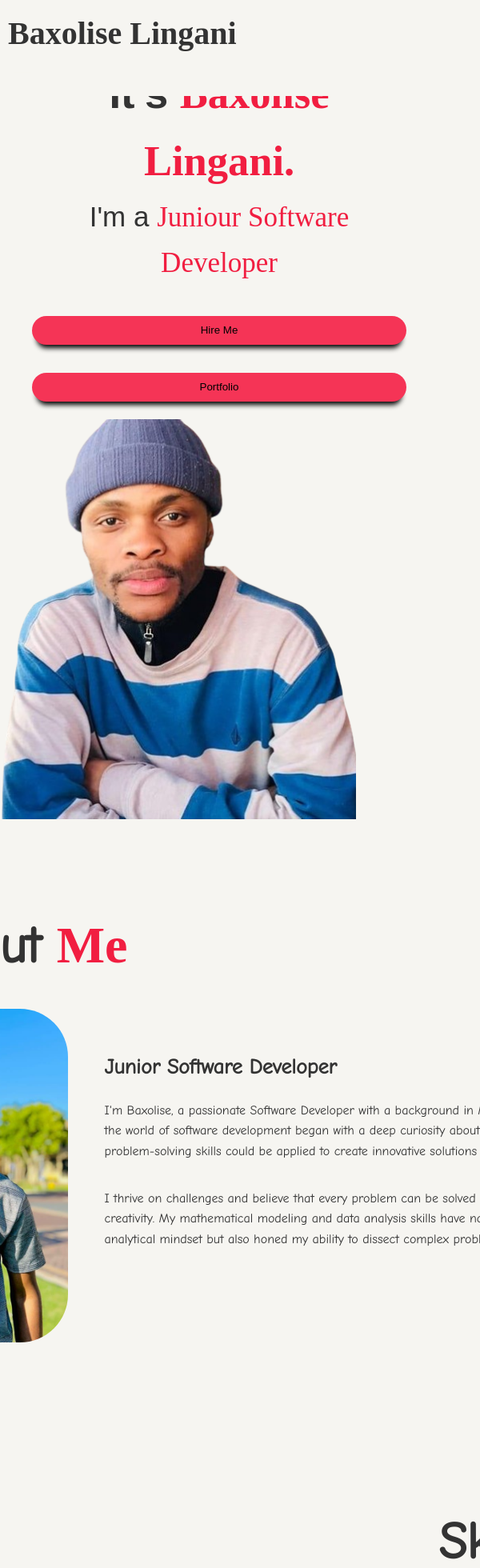
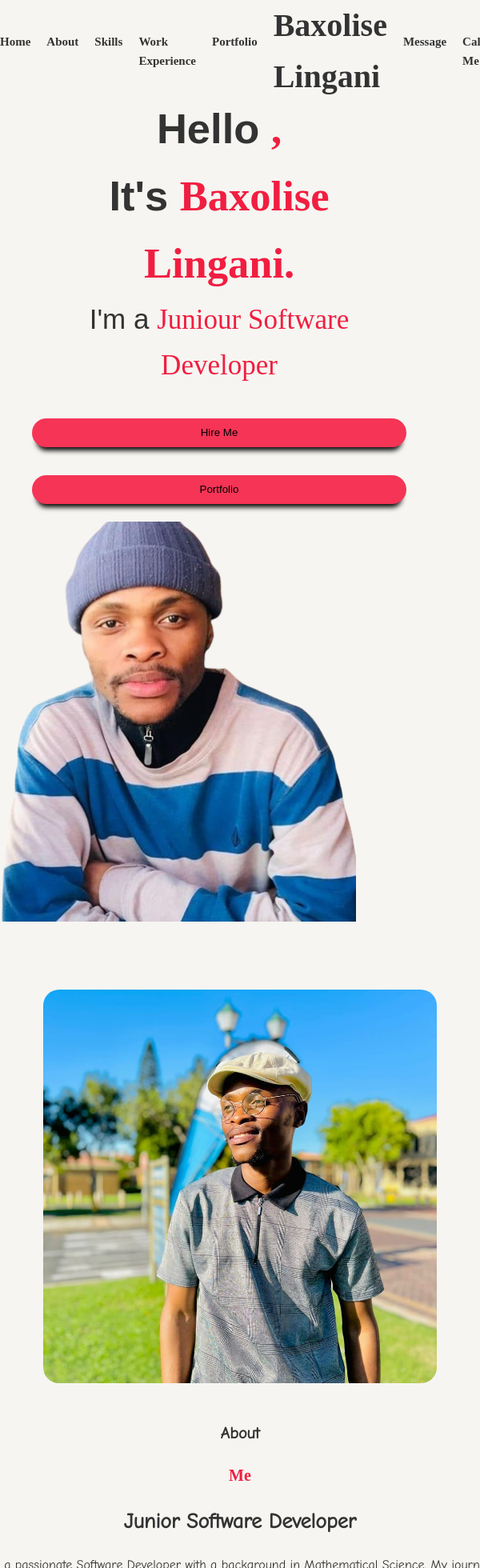
Before and after one commit to Baxolise-lingani/portfolio1, a React (Vite) app: page / in a window 600 px wide. Shown: the top 1960 px of the page at 80% size. Built offline with nearby package versions, Linux system fonts and the light colour scheme; a web font is replaced by a local one.

Commit message:
add media query

```diff
--- a/src/App.css
+++ b/src/App.css
@@ -36,32 +36,32 @@ section{
 
 }
 /* Header styles */
-header {
+/* General styles */
+.navbar-wrapper {
     background-color: #F6F5F1;
-    /* box-shadow: 0 2px 4px rgba(0, 0, 0, 0.1); */
+    display: flex;
+    align-items: center;
+    justify-content: space-between;
+    width: 100%;
+    position: fixed;
     top: 0;
     left: 0;
-    justify-content: space-between;
-    width: 100%;
     padding: 9px 20px;
-    align-items: center;
     z-index: 100;
-    position: fixed;
-    padding-bottom: 0;
-
   }
 
-.header.sticky {
-    border-bottom: 1rem solid rgba(0, 0, 0, .2);
+  header {
+    width: 100%;
   }
 
   nav {
     display: flex;
+    align-items: center;
     justify-content: space-between;
-    align-items: center;
   }
 
-#left-links, #contact-links {
+  #left-links,
+  #contact-links {
     display: flex;
   }
 
@@ -88,10 +88,15 @@ nav a:active {
     cursor: pointer;
   }
 
-#menu-icon{
+  #menu-icon {
     font-size: 3.6rem;
     color: #F6F5F1;
-    display: none;
+    display: none; /* Initially hidden on large screens */
+  }
+
+  /* Sticky header styles */
+  .header.sticky {
+    border-bottom: 1rem solid rgba(0, 0, 0, 0.2);
   }
 
   /* Mobile menu styles */
@@ -99,55 +104,12 @@ nav a:active {
     display: flex;
     flex-direction: column;
     position: fixed;
-  top: 70px; /* Adjust this based on your header height */
+    top: 70px; /* Adjust based on header height */
     left: 0;
     width: 100%;
     background-color: #F6F5F1;
     padding: 20px;
     box-shadow: 0 2px 4px rgba(0, 0, 0, 0.1);
-}
-
-.mobile-menu a {
-  font-size: 1.2em;
-  margin-bottom: 15px;
-}
-
-/* Mobile menu icon styles */
-#menu-icon {
-  font-size: 3.6rem;
-  color: #F6F5F1;
-  display: block;
-  cursor: pointer;
-}
-
-/* Adjustments for smaller screens */
-@media only screen and (max-width: 768px) {
-  #left-links,
-  #contact-links {
-    display: none;
-  }
-
-  nav {
-    justify-content: space-between;
-  }
-
-  #menu-icon {
-    display: block;
-  }
-
-  header {
-    padding: 10px;
-  }
-
-  /* Show mobile menu when it's open */
-  .mobile-menu-open #menu-icon {
-    display: none;
-  }
-
-  .mobile-menu-open #left-links,
-  .mobile-menu-open #contact-links {
-    display: flex;
-  }
   }
 
 /* Home styling */
@@ -359,7 +321,6 @@ img {
     justify-content: center;
     align-items: center;
     gap: 2rem;
-    /* background: var(--second-bg-color); */
 
 }
 
@@ -442,6 +403,57 @@ img {
 
 .btn:hover {
     background-color: pink;
+}
+
+@media only screen and (max-width: 768px) {
+    .about{
+        flex-direction: column;
+        align-items: center;
+        text-align: center;
+    }
+
+    .about-img img {
+        width: 100%;
+        height: auto;
+        top: 0;
+        left: 0;
+        border-radius: 20px;
+        margin-right: 0;
+        padding-left: 0;
+
+    }
+
+    .heading-container {
+        margin-bottom: 2rem;
+        width: 100%;
+        height: auto;
+        bottom: 0;
+        right: 0;
+    }
+
+    .heading-container h2 {
+        font-size: 2rem;
+        margin-left: 0;
+    }
+
+    .about-container h3{
+        font-size: 1.5rem;
+
+    }
+
+    .about-container p {
+        font-size: 1rem;
+        margin: 1rem 0 2rem;
+        width: 100%;
+        padding: 0;
+    }
+
+    .ntn {
+        margin-left: 0;
+    }
+
+
+
 }
 
 /* Skills styling */
@@ -818,40 +830,37 @@ ul li a {
 
 .contact {
     text-align: center;
-    padding: 66px 0;
+    padding: 66px 10px;
     margin-top: 50px;
-    width: 62%;
-    margin: 0 auto;
-    margin-left: 80px;
-
-
-
+    max-width: 100%;
   }
 
   .heading {
-    font-size: 64px;
-    margin-bottom: -36px;
+    font-size: 3rem;
+    margin-bottom: -18px;
     font-family: 'Comic Neue', cursive;
     display:flex;
-    justify-content: end;
-    gap: 22px;
+    flex-direction: column;
+    align-items: center;
+    gap: 12px;
     padding-top: 22px;
 
   }
 
   .form-container {
-    width: 1097px;
-    height: 700px;
-    margin: 52px auto 0 auto;
+    width: 90%;
+    max-width: 1097px;
+    height: auto;
+    margin: 20px auto;
     background-color: #D9D9D9;
     padding: 20px;
-    border-radius: 50px;
-    box-shadow: 0 52px 20px 0 rgba(0, 0, 0, 0.30); /* Increased box shadow */
+    border-radius: 20px;
+    box-shadow: 0 20px 10px 0 rgba(0, 0, 0, 0.30); /* Increased box shadow */
     margin-top: 36px;
   }
 
   .input-box {
-    margin-bottom: 2px;
+    margin-bottom: 10px;
   }
 
   label {
@@ -872,10 +881,10 @@ ul li a {
     box-sizing: border-box;
   }
 
-  /* .error {
+  .error {
     border-color: #ff0000;
   }
-   */
+
   .error-message {
     color: #ff0000;
     /* margin-top: 1px; */
@@ -893,8 +902,8 @@ ul li a {
     margin: 0 auto; /* Centering the button */
     box-shadow: 0px 15px 10px -5px rgba(0, 0, 0, 0.30);
     font-weight: bold;
-    width: auto;
-    margin-top: -83px;
+    width: 100%;
+    margin-top: 20px;
 
 
   }
@@ -903,6 +912,26 @@ ul li a {
     background-color: pink;
   }
 
+  @media only screen and (max-width: 768px) {
+    .heading{
+        font-size: 2.5rem;
+    }
+
+    .form-container{
+        width: 100%;
+        max-width: 100%;
+    }
+  }
+
+  @media only screen and (max-width: 600px) {
+    .heading {
+        font-size: 2rem;
+    }
+
+    .btn-1 {
+        margin-top: 10px;
+    }
+  }
 
   /* Footer Styling */
 
@@ -913,28 +942,29 @@ ul li a {
 }
 
 .call .box-container .box {
-    flex: 1 1 15rem;
+    flex: 1 1 100%;
+    max-width: 15rem;
 }
 
 .call .box-container .box h3 {
     color: #333;
-    font-size: 48px;
+    font-size: 2rem;
     padding: 1rem 0;
     font-family: 'Redressed', cursive;
     justify-content: space-between;
 }
 
 .call .box-container .box p{
-    font-size: 16px;
+    font-size: 1rem;
     font-family: 'inter', sans-serif;
 }
 
 .call .box-container .box a {
     display: block;
     color: #666;
-    font-size: 1.5rem;
+    font-size: 1rem;
     padding: 1rem 0;
-    margin-left: 50px;
+    margin-left: 0;
     font-family: 'inter', sans-serif;
 }
 .call .box-container .box .bx bxl-whatsapp{
@@ -949,6 +979,7 @@ ul li a {
 
 .call .box-container .box img {
     margin-top: 1rem;
+    max-width: 100%;
 }
 
 .call .credit {
@@ -956,12 +987,19 @@ ul li a {
     padding: 1.5rem;
     margin-top: 1.5rem;
     padding-top: 2.5rem;
-    font-size: 1.5rem;
+    font-size: 1rem;
     color: #333;
-    /* border-top: 0.1rem solid rgba(0,0,0,0.5); */
     padding-bottom: 9rem;
 }
 
-/* .footer .credit span {
-    color: var(--pink);
-} */
+@media only screen and (min-width: 600px) {
+    .call .box-container .box{
+        flex-basis: calc(50% - 1.5rem);
+    }
+}
+
+@media only screen and (min-width: 768px) {
+    .call .box-container .box{
+        flex-basis: calc(33.33% - 1.5rem);
+    }
+}
```
Lines whose indentation alone changed are shown as unchanged.
